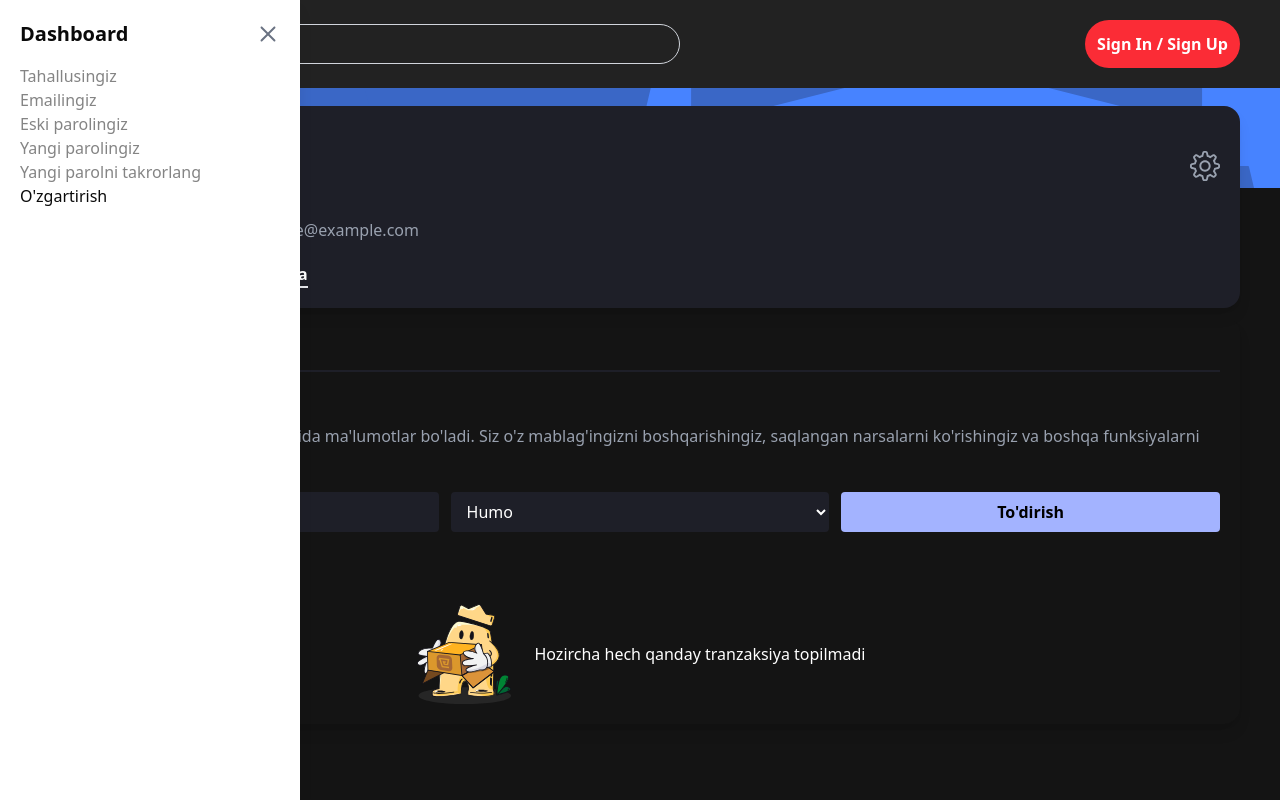
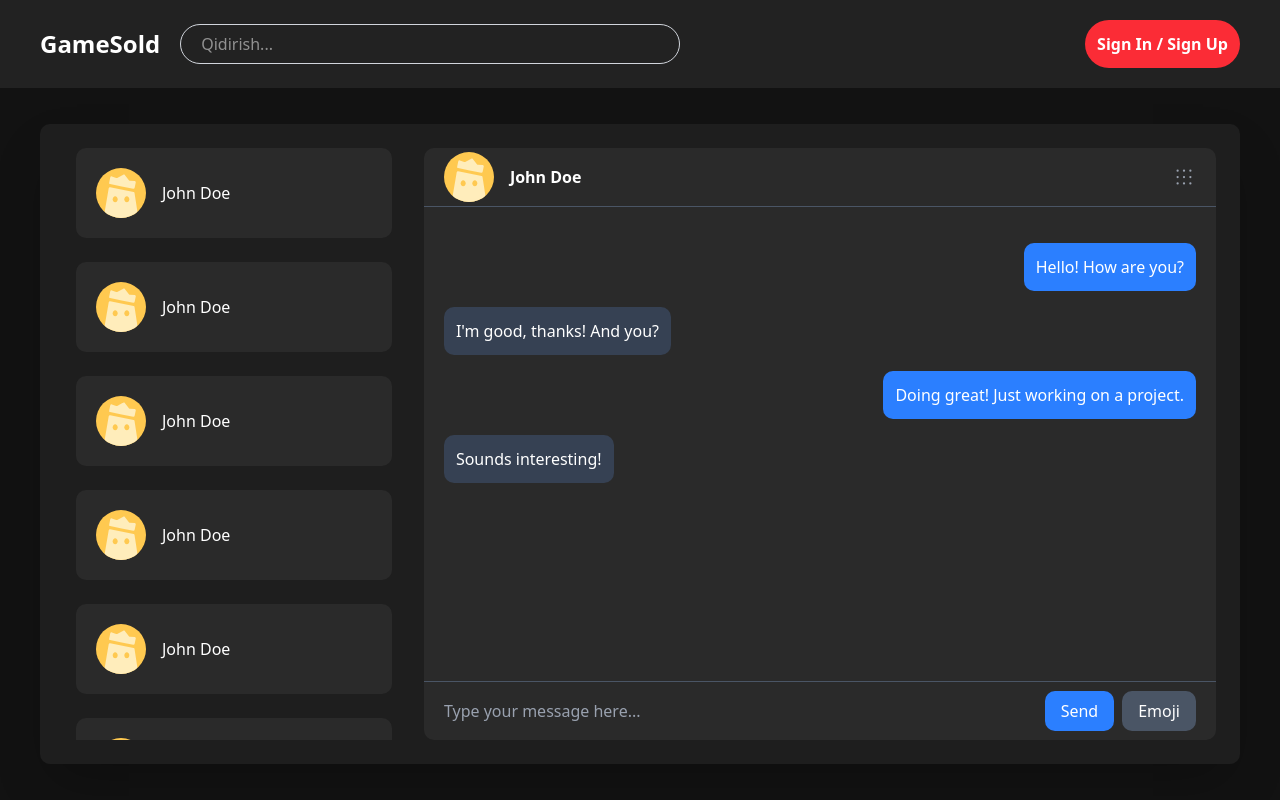
Before and after one commit to the-ict/gamesold, a React (Vite) app in the folder client/: page / in a window 1280 px wide. Shown: the top 800 px of the page. Built offline with nearby package versions, Linux system fonts and the light colour scheme.

Commit message:
messages

```diff
--- a/client/package.json
+++ b/client/package.json
@@ -13,6 +13,7 @@
     "@radix-ui/react-separator": "^1.1.7",
     "@radix-ui/react-tooltip": "^1.2.7",
     "@tailwindcss/vite": "^4.1.8",
+    "emoji-picker-react": "^4.12.2",
     "react": "^19.1.0",
     "react-dom": "^19.1.0",
     "react-icons": "^5.5.0",
--- a/client/src/App.tsx
+++ b/client/src/App.tsx
@@ -5,11 +5,12 @@ import Register from "./pages/Register";
 import SearchedForm from "./pages/SearchedForm";
 import SingleAccount from "./pages/SingleAccount";
 import Dashboard from "./pages/Dashboard"
+import Messages from "./components/Messages";
 
 export default function App() {
   return (
     <div>
-      <Dashboard/>
+      <Messages/>
     </div>
   )
 }
--- /dev/null
+++ b/client/src/components/AreYouSure.tsx
@@ -0,0 +1,21 @@
+import React from 'react'
+
+type Props = {
+  onConfirm: () => void;
+  onCancel: () => void;
+  message: string;
+}
+
+export default function AreYouSure({ onConfirm, onCancel, message }: Props) {
+  return (
+    <div className='w-screen h-screen flex items-center fixed top-0 left-0 justify-center z-[100] bg-black/70 bg-opacity-50'>
+      <div className='p-5 bg-white rounded shadow-lg text-center'>
+        <p>{message}</p>
+        <div className='flex gap-5 justify-center mt-5'>
+          <button onClick={onConfirm} className='bg-green-300 px-5 transition hover:bg-green-500 py-2 w-[100px] cursor-pointer rounded-lg'>Xa</button>
+          <button onClick={onCancel} className='bg-red-300 px-5 transition hover:bg-red-500 py-2 w-[100px] cursor-pointer rounded-lg'>Yo'q</button>
+        </div>
+      </div>
+    </div>
+  )
+}
--- /dev/null
+++ b/client/src/components/Messages.tsx
@@ -0,0 +1,74 @@
+import React, { type ChangeEvent } from "react"
+import Navbar from "./Navbar"
+import userAvatar from "@/assets/profile-avatar.svg"
+import { PiDotsNine } from "react-icons/pi"
+import EmojiPicker from "emoji-picker-react"
+
+type Props = {}
+
+export default function Messages({ }: Props) {
+    const [messages, setMessages] = React.useState<string>("")
+    const [showEmojiPicker, setShowEmojiPicker] = React.useState<boolean>(false)
+
+    return (
+        <React.Fragment>
+            <Navbar />
+            <div className="messages-container flex flex-col items-center justify-center h-[calc(100vh-88px)] bg-[#121212] text-white">
+                <div className="w-[1200px] h-[90%] flex items-start justify-between gap-5 bg-[#1E1E1E] rounded-lg shadow-2xl p-6">
+                    <div className="w-[30%] overflow-y-scroll px-3 overflow-hidden h-full flex flex-col left-sidebar">
+                        {
+                            [1, 2, 3, 4, 5, 6, 7, 8, 9, 10].map((item) => (
+                                <div key={item} className="flex  items-center gap-4 mb-6 p-5 rounded-lg bg-[#2A2A2A] cursor-pointer hover:bg-[#3A3A3A] transition-colors">
+                                    <img src={userAvatar} alt="User Avatar" className="w-[50px] h-[50px] object-cover cursor-pointer rounded-full" />
+                                    <span>John Doe</span>
+                                </div>
+                            ))
+                        }
+                    </div>
+
+                    <div className="w-[70%] rounded-lg bg-[#2A2A2A] h-full overflow-y-auto overflow-hidden flex flex-col gap-4">
+                        <div className="h-[10%] flex items-center justify-between p-5 border-b border-gray-600">
+                            <div className="flex items-center gap-4">
+                                <img src={userAvatar} alt="" className="w-[50px] h-[50px] object-cover cursor-pointer rounded-full" />
+                                <span className="font-bold cursor-pointer">John Doe</span>
+                            </div>
+
+                            <PiDotsNine className="text-2xl text-gray-400 cursor-pointer hover:text-white transition-colors" />
+                        </div>
+
+                        <div className="h-[80%]">
+                            <div className="flex flex-col gap-4 p-5 overflow-y-auto h-full">
+                                {/* Example messages */}
+                                <div className="bg-blue-500 text-white p-3 rounded-lg self-end max-w-[70%]">Hello! How are you?</div>
+                                <div className="bg-gray-700 text-white p-3 rounded-lg self-start max-w-[70%]">I'm good, thanks! And you?</div>
+                                <div className="bg-blue-500 text-white p-3 rounded-lg self-end max-w-[70%]">Doing great! Just working on a project.</div>
+                                <div className="bg-gray-700 text-white p-3 rounded-lg self-start max-w-[70%]">Sounds interesting!</div>
+                            </div>
+                        </div>
+
+                        <div className="h-[10%] flex items-center justify-between p-5 border-t border-gray-600">
+                            <input type="text" value={messages} onChange={(e:ChangeEvent<HTMLInputElement>) => setMessages(e.target.value)} className="flex-1 bg-transparent border-none outline-none text-white placeholder:text-gray-400" placeholder="Type your message here..." />
+                            <div className="relative flex items-center gap-2 ml-5">
+                                <button className="bg-blue-500 cursor-pointer text-white px-4 py-2 rounded-lg">Send</button>
+                                <button className="bg-gray-600 text-white px-4 py-2 rounded-lg cursor-pointer" onClick={() => setShowEmojiPicker(!showEmojiPicker)}>{showEmojiPicker ? "X" : "Emoji"}</button>
+                                {showEmojiPicker && (
+                                    <div className="absolute bottom-12 right-0 z-10">
+                                        <EmojiPicker
+                                            onEmojiClick={(emoji) => {
+                                                setMessages(previous => previous + emoji.emoji)
+                                                setShowEmojiPicker(false)
+                                            }}
+                                            width={300}
+                                            height={400}
+                                            previewConfig={{ showPreview: false }}
+                                        />
+                                    </div>
+                                )}
+                            </div>
+                        </div>
+                    </div>
+                </div>
+            </div>
+        </React.Fragment>
+    )
+}
--- a/client/src/components/SidebarDrawer.tsx
+++ b/client/src/components/SidebarDrawer.tsx
@@ -6,11 +6,14 @@ type Props = {
   closeAnimation?: boolean;
   sidebarName: string;
   setSidebarOpen: (open: boolean) => void;
+  sidebarWidth?: string;
+  sidebarSide: 'left-0' | 'right-0';
+  sidebarBackgroundColor?: string;
 }
 
-export default function SidebarDrawer({ children, openAnimation, closeAnimation, sidebarName, setSidebarOpen }: Props) {
+export default function SidebarDrawer({ children, openAnimation, closeAnimation, sidebarName, setSidebarOpen, sidebarWidth, sidebarSide, sidebarBackgroundColor }: Props) {
   return (
-    <div className={`${openAnimation ? 'sidebar-drawer' : ''} ${closeAnimation ? 'animate-slide-exit' : ''} fixed top-0 left-0 w-[300px] h-full bg-white shadow-lg z-50 p-5 overflow-y-auto`}>
+    <div className={`${openAnimation ? 'sidebar-drawer' : ''} ${closeAnimation ? 'animate-slide-exit' : ''} fixed top-0 ${sidebarSide} ${sidebarWidth} h-full ${sidebarBackgroundColor} text-black shadow-lg z-50 p-5 overflow-y-auto`}>
       <div className="flex items-center justify-between mb-4">
         <h2 className="text-xl font-bold">{sidebarName}</h2>
         <CgClose className="text-gray-500 cursor-pointer hover:text-black transition-colors duration-300" size={24} onClick={() => setSidebarOpen(false)} />
--- a/client/src/main.css
+++ b/client/src/main.css
@@ -39,3 +39,21 @@
     animation: slideOut 0.3s forwards;
     animation-duration: 300ms;
 }
+
+.left-sidebar {
+    scrollbar-width: thin;
+    scrollbar-color: #555 #333;
+}
+
+.left-sidebar::-webkit-scrollbar {
+    width: 8px;
+}
+
+.left-sidebar::-webkit-scrollbar-track {
+    background: #333;
+}
+
+.left-sidebar::-webkit-scrollbar-thumb {
+    background-color: #555;
+    border-radius: 10px;
+}
--- a/client/src/pages/Dashboard.tsx
+++ b/client/src/pages/Dashboard.tsx
@@ -10,7 +10,7 @@ import NotFound from "@/assets/goldie-no-results.svg"
 import SidebarDrawer from "@/components/SidebarDrawer"
 
 export default function Dashboard() {
-    const [sidebarOpen, setSidebarOpen] = React.useState(true);
+    const [sidebarOpen, setSidebarOpen] = React.useState(false);
     return (
         <React.Fragment>
             <Navbar />
@@ -19,15 +19,19 @@ export default function Dashboard() {
                 <SidebarDrawer
                     openAnimation={true}
                     closeAnimation={!sidebarOpen}
-                    sidebarName="Dashboard"
+                    sidebarName="Sozlamalar"
                     setSidebarOpen={setSidebarOpen}
+                    sidebarWidth="w-[400px]"
+                    sidebarSide="left-0"
                 >
-                    <input type="text" placeholder="Tahallusingiz" />
-                    <input type="text" placeholder="Emailingiz" />
-                    <input type="text" placeholder="Eski parolingiz" />
-                    <input type="text" placeholder="Yangi parolingiz" />
-                    <input type="text" placeholder="Yangi parolni takrorlang" />
-                    <button>O'zgartirish</button>
+                    <div className="flex flex-col items-start justify-center gap-5 mt-[50%]">
+                        <input type="text" placeholder="Tahallusingiz" className="px-5 py-3 border-2 w-[100%]" autoFocus />
+                        <input type="text" placeholder="Emailingiz" className="px-5 py-3 border-2 w-[100%]" />
+                        <input type="text" placeholder="Eski parolingiz" className="px-5 py-3 border-2 w-[100%]" />
+                        <input type="text" placeholder="Yangi parolingiz" className="px-5 py-3 border-2 w-[100%]" />
+                        <input type="text" placeholder="Yangi parolni takrorlang" className="px-5 py-3 border-2 w-[100%]" />
+                        <button className="bg-blue-500 w-full cursor-pointer text-white px-4 py-2 rounded">O'zgartirish</button>
+                    </div>
                 </SidebarDrawer>
             }
             <div className={`w-screen h-[100px] relative flex items-center justify-center`} style={{ backgroundImage: `url(${BackgroundImage})`, backgroundSize: "cover", backgroundPosition: 'center', backgroundRepeat: 'repeat-y' }}>
@@ -41,7 +45,7 @@ export default function Dashboard() {
                             </div>
                         </div>
 
-                        <SlSettings className="text-gray-400 cursor-pointer hover:text-white transition-colors duration-300" size={30} />
+                        <SlSettings  onClick={() => setSidebarOpen(true)} className="text-gray-400 cursor-pointer hover:text-white transition-colors duration-300" size={30} />
                     </div>
                     <div className="flex items-center gap-5 mt-3">
                         <span className="text-gray-400">ID: 123456789</span>
```
Also changed, not shown: client/src/pages/SingleAccount.tsx (+60 -2 lines), 1 other file (tests, documents, lock files or other folders).
